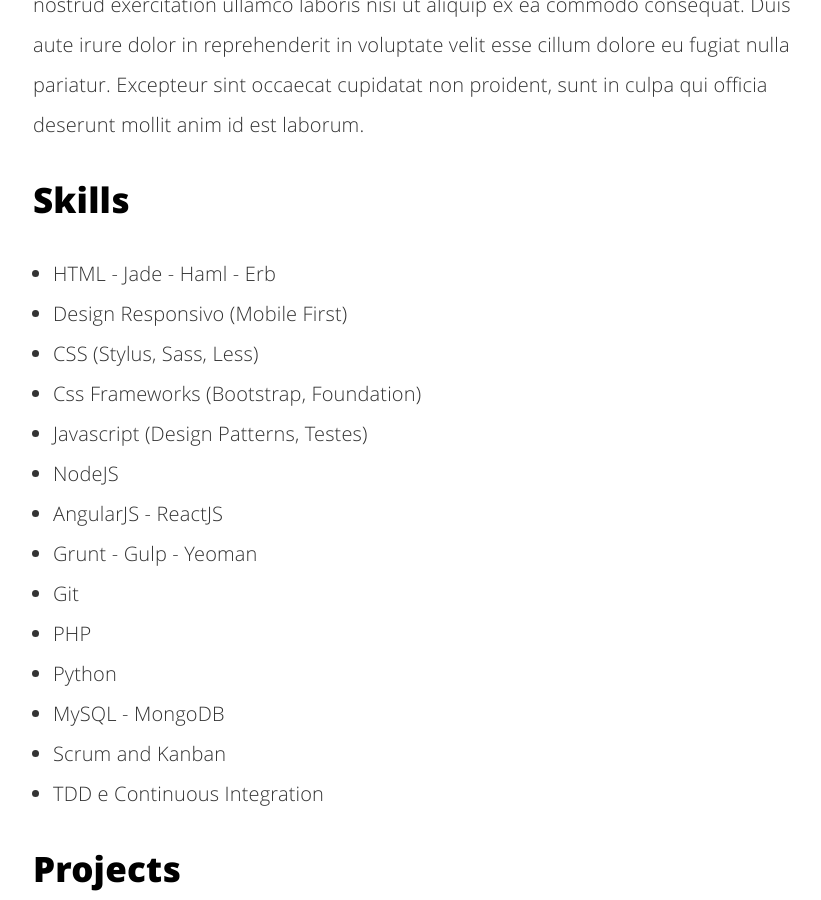
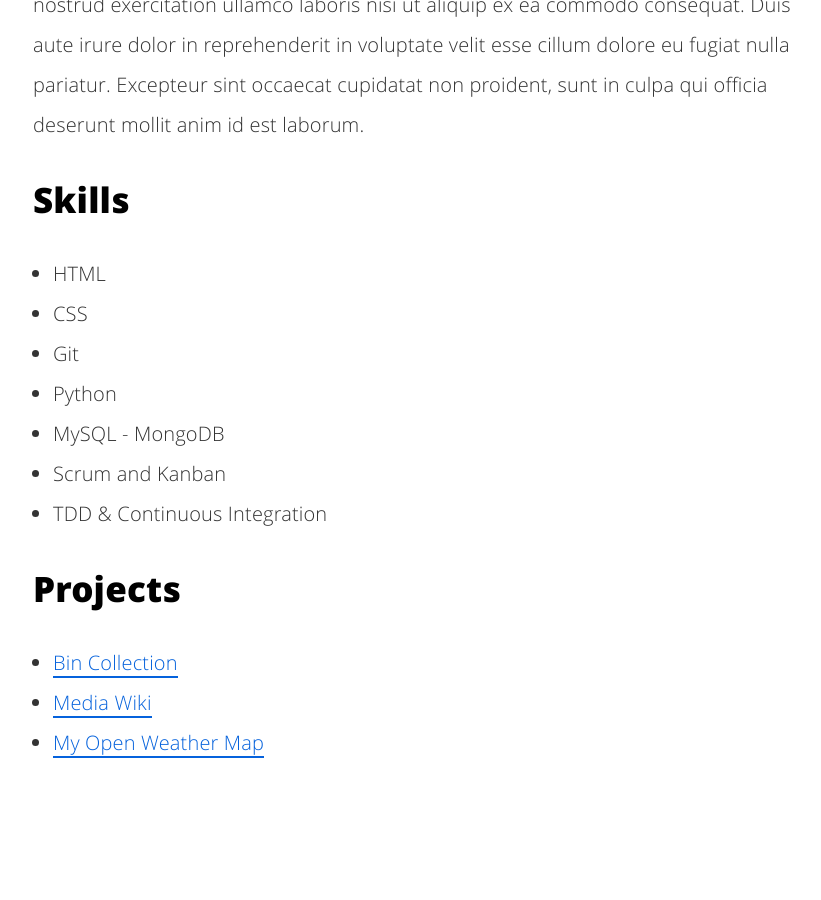
Before and after one commit to JuliaTorrejon/juliatorrejon.github.io, a Jekyll site: the page built from about.html, in a window 1280 px wide and 900 px high, scrolled down 1384 px. Shown: the whole window, without its empty margins (227-1048 px from the left). Built offline with Jekyll 4.4.1, drawn with Linux system fonts in a browser that asks for light colours.

Commit message:
Update about.html

```diff
--- a/about.html
+++ b/about.html
@@ -28,20 +28,13 @@ proident, sunt in culpa qui officia deserunt mollit anim id est laborum.</p>
 <h2>Skills</h2>
 
 <ul class="skill-list">
-	<li>HTML - Jade - Haml - Erb</li>
-	<li>Design Responsivo (Mobile First)</li>
-	<li>CSS (Stylus, Sass, Less)</li>
-	<li>Css Frameworks (Bootstrap, Foundation)</li>
-	<li>Javascript (Design Patterns, Testes)</li>
-	<li>NodeJS</li>
-	<li>AngularJS - ReactJS</li>
-	<li>Grunt - Gulp - Yeoman</li>
+	<li>HTML</li>
+	<li>CSS</li>
 	<li>Git</li>
-	<li>PHP</li>
 	<li>Python</li>
 	<li>MySQL - MongoDB</li>
 	<li>Scrum and Kanban</li>
-	<li>TDD e Continuous Integration</li>
+	<li>TDD & Continuous Integration</li>
 </ul>
 
 <h2>Projects</h2>
```
